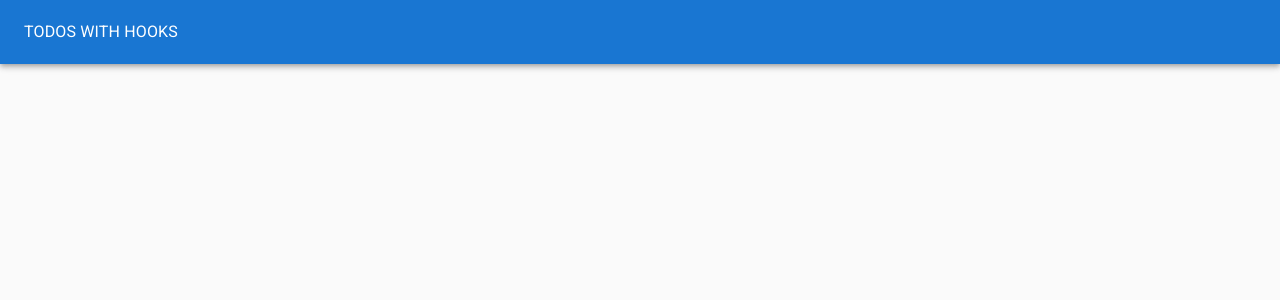
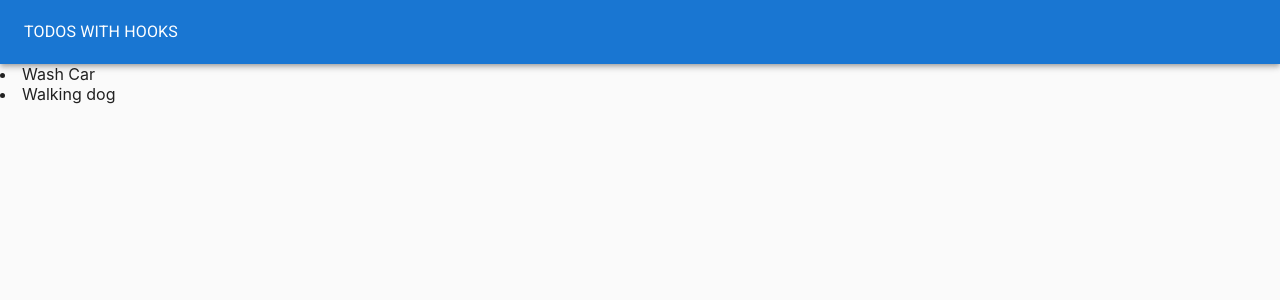
Before and after one commit to DarkoPG27/Todo-App-With-Hooks, a React (Create React App) app in the folder todo-app-with-hooks/: page / in a window 1280 px wide. Shown: the top 300 px of the page. Built offline with nearby package versions, Linux system fonts and the light colour scheme.

Commit message:
Added TodoList

```diff
--- a/todo-app-with-hooks/src/TodoApp.js
+++ b/todo-app-with-hooks/src/TodoApp.js
@@ -1,6 +1,16 @@
+import { useState } from "react";
+import TodoList from "./TodoList";
 import { Typography, Paper, AppBar, Toolbar, Grid } from "@mui/material";
 
 function TodoApp() {
+
+    const initialTodos = [
+        { id: 1, task: "Wash Car", completed: false },
+        { id: 2, task: "Walking dog", completed: false }
+    ];
+
+    const [todos, setTodos] = useState(initialTodos)
+
     return (
         <Paper
             style={{
@@ -16,6 +26,9 @@ function TodoApp() {
                     <Typography color="inherit" >TODOS WITH HOOKS</Typography>
                 </Toolbar>
             </AppBar>
+            <TodoList todos={todos}>
+
+            </TodoList>
         </Paper >
     );
 }
--- /dev/null
+++ b/todo-app-with-hooks/src/TodoList.js
@@ -0,0 +1,11 @@
+function TodoList(props) {
+    return (
+        <div>
+            {props.todos.map(todo => (
+                <li>{todo.task}</li>
+            ))}
+        </div>
+    );
+}
+
+export default TodoList;
```
